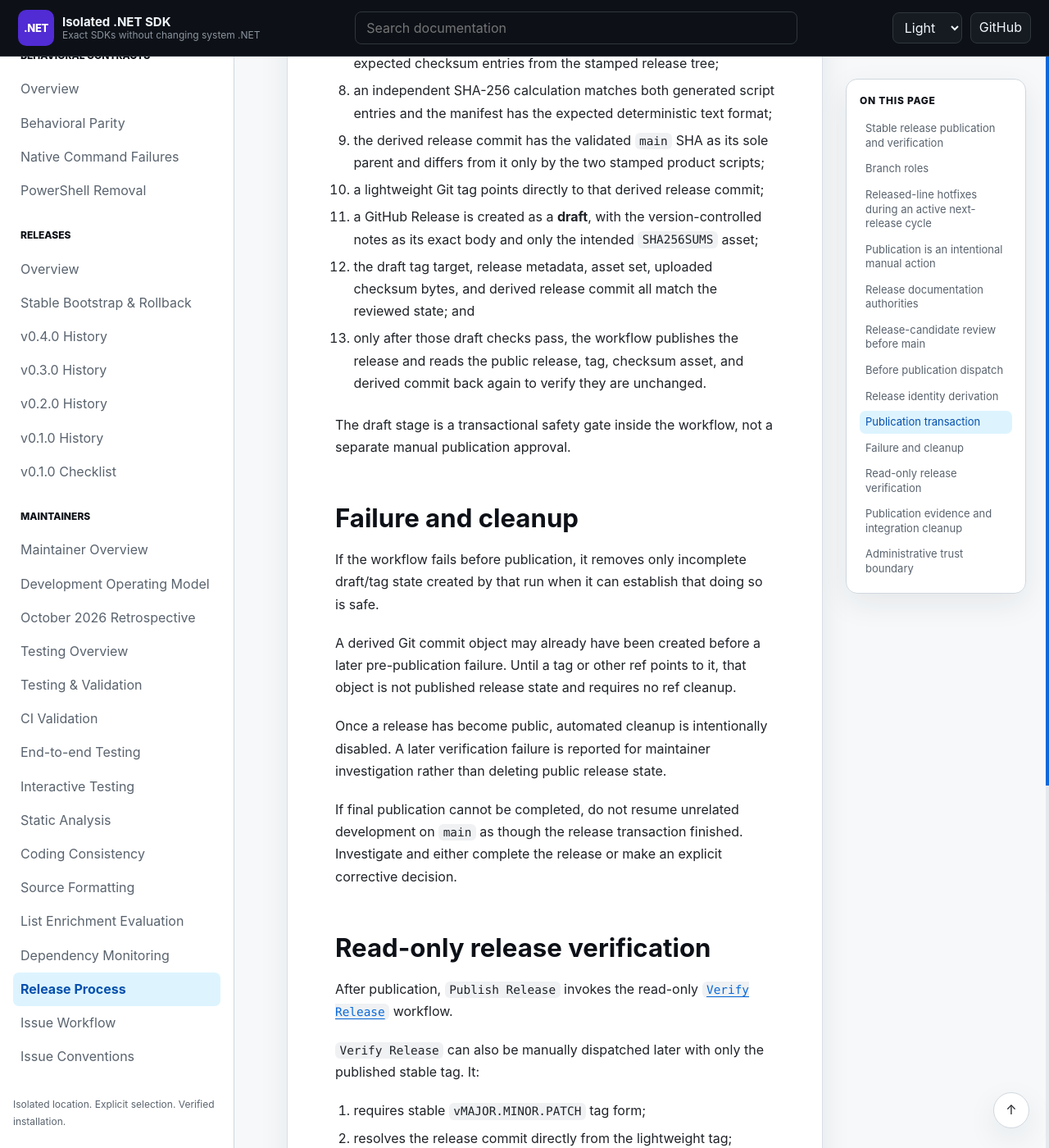
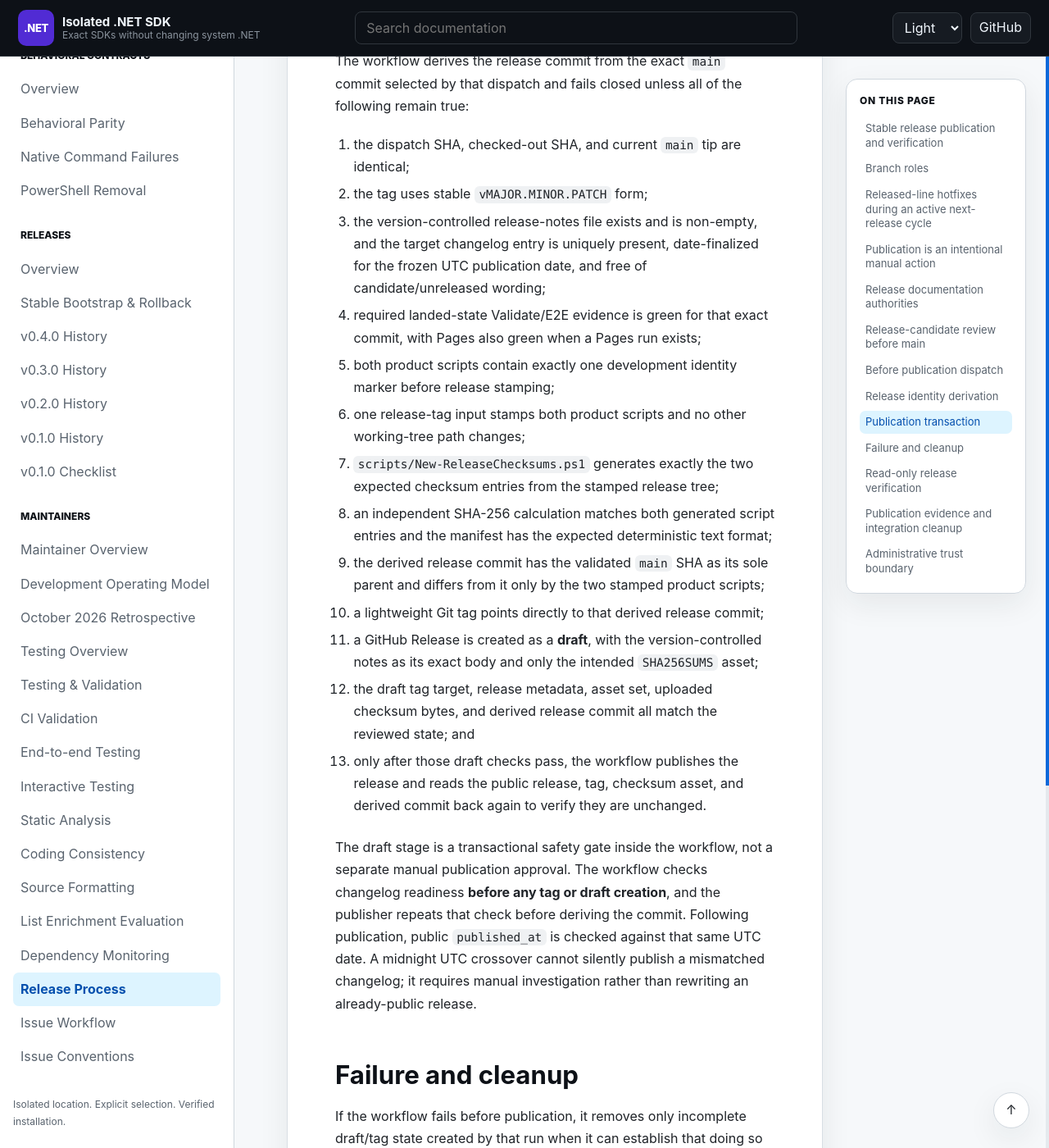
Before and after one commit to infoconex/isolated-dotnet-sdk, a Jekyll site: the page built from docs/maintainers/releases/release-process.md, in a window 1280 px wide and 1400 px high, scrolled down 5749 px. Shown: the whole window at 82% size. Built offline with Jekyll 4.4.1, drawn with Linux system fonts in a browser that asks for light colours; our own code applies the rules of GitHub Pages for plain Markdown files; some of the changed text lies outside the part shown.

Commit message:
fix(release): reject provisional changelog before publishing (#195)

```diff
--- a/docs/maintainers/releases/release-process.md
+++ b/docs/maintainers/releases/release-process.md
@@ -54,6 +54,8 @@
 
 Do not duplicate the full changelog into each history page. The history page should summarize the stable release and link to the changelog and relevant durable documentation for deeper detail.
 
+A dated changelog heading on mutable `main` is a **planned UTC publication date**, not proof that publication has occurred. While preparing a future release, write neutral release highlights beneath the dated heading; do **not** say the release is already public or link to an as-yet-nonexistent release. GitHub Releases remains authoritative for publication status. The entry that will become part of the immutable tag must not say `Unreleased`, `candidate`, `not yet published`, or otherwise imply that it awaits publication.
+
 The Pages validation path checks every version-controlled stable release-notes file for a corresponding release-history page, Releases overview link, navigation entry, generated page, and search-index entry. A release documentation set that fails this consistency check is incomplete and must not be published.
 
 ## Release-candidate review before `main`
@@ -77,7 +79,8 @@
 2. the exact intended `main` commit must have successful post-merge Validate and E2E runs;
 3. the Pages push run for that release-documentation commit must be successful, including the release-history consistency checks;
 4. the intended stable tag and GitHub Release must not already exist; and
-5. no unrelated commit may have landed on `main` after the reviewed release candidate.
+5. no unrelated commit may have landed on `main` after the reviewed release candidate; and
+6. `CHANGELOG.md` must already contain **exactly one** entry for the tag, with a real UTC `YYYY-MM-DD` heading matching the intended publication day and no provisional language **in that entry**. The entry can be dated in advance without claiming publication has occurred. If the UTC publication date slips, update it through the normal reviewed-PR and validation process **before** dispatch; do not correct an already-published tag later.
 
 ## Release identity derivation
 
@@ -100,7 +103,7 @@
 
 1. the dispatch SHA, checked-out SHA, and current `main` tip are identical;
 2. the tag uses stable `vMAJOR.MINOR.PATCH` form;
-3. the version-controlled release-notes file exists and is non-empty;
+3. the version-controlled release-notes file exists and is non-empty, and the target changelog entry is uniquely present, date-finalized for the frozen UTC publication date, and free of candidate/unreleased wording;
 4. required landed-state Validate/E2E evidence is green for that exact commit, with Pages also green when a Pages run exists;
 5. both product scripts contain exactly one development identity marker before release stamping;
 6. one release-tag input stamps both product scripts and no other working-tree path changes;
@@ -112,7 +115,7 @@
 12. the draft tag target, release metadata, asset set, uploaded checksum bytes, and derived release commit all match the reviewed state; and
 13. only after those draft checks pass, the workflow publishes the release and reads the public release, tag, checksum asset, and derived commit back again to verify they are unchanged.
 
-The draft stage is a transactional safety gate inside the workflow, not a separate manual publication approval.
+The draft stage is a transactional safety gate inside the workflow, not a separate manual publication approval. The workflow checks changelog readiness **before any tag or draft creation**, and the publisher repeats that check before deriving the commit. Following publication, public `published_at` is checked against that same UTC date. A midnight UTC crossover cannot silently publish a mismatched changelog; it requires manual investigation rather than rewriting an already-public release.
 
 ## Failure and cleanup
 
@@ -148,6 +151,8 @@
 
 The completed release record should also leave the corresponding user-facing history page discoverable from the Releases overview and Pages navigation.
 
+After successful publication, reconcile mutable `main` in a separate, reviewed **documentation-only** PR when the prepublication changelog or history used neutral wording and publication-specific links/dates can now be stated as facts. Do not amend the published lightweight tag, derived commit, published notes, or checksums merely to perform that documentation reconciliation. Any released-version changelog text that is embedded in the tag must already have been date-finalized before its first publication.
+
 After publication and public verification succeed:
 
 1. confirm the release tag and GitHub Release represent the intended stable version;
```
Also changed, not shown: tests/node/publish-release.test.js (+42 -3 lines), .github/scripts/publish-release.js, .github/scripts/validate-release-changelog.js (added), .github/workflows/publish-release.yml.
